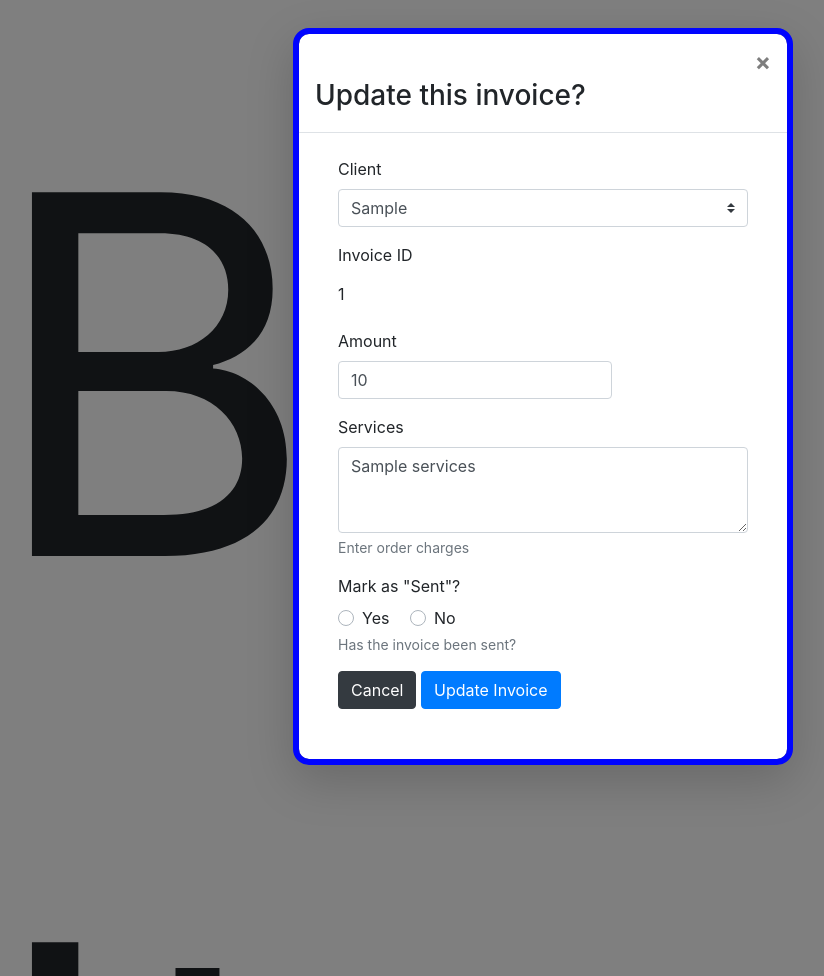
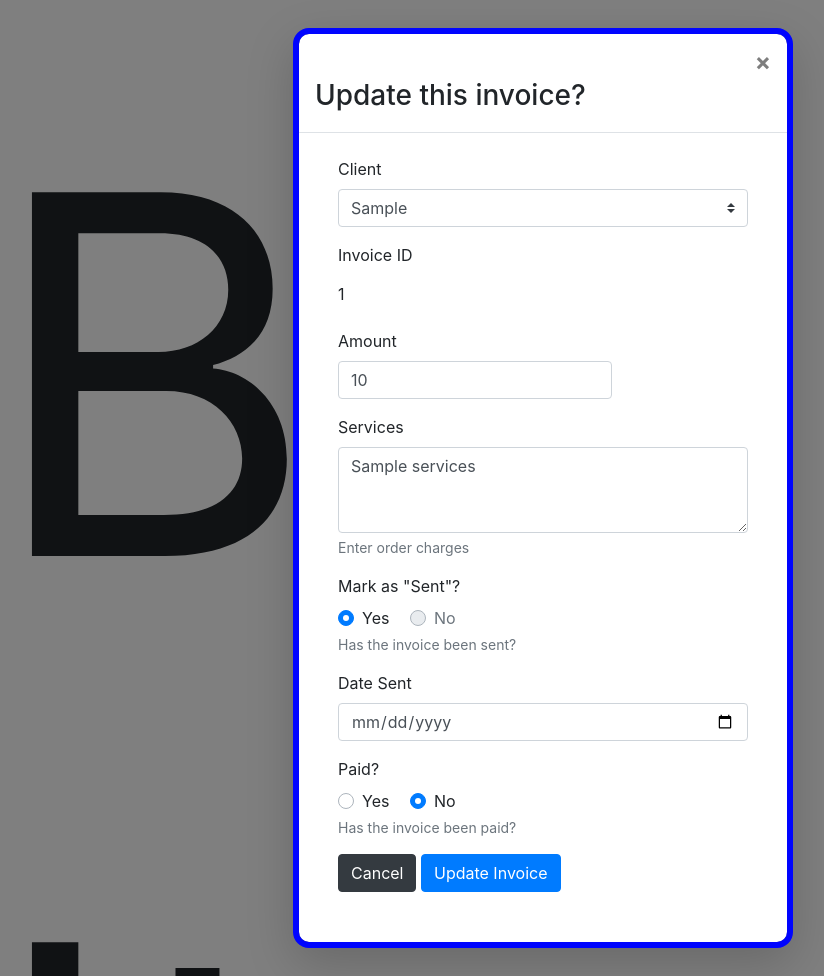
Before and after one commit to sechabro/billit, a Flask app: template app/templates/admin/update.html in a window 1280 px wide. Shown: the whole page, without its empty margins (97-921 px from the left). Run offline with Flask 2, Linux system fonts and the light colour scheme; tables that the repository leaves empty hold one stand-in row (values such as "Sample post"); the template is opened without the code that fills it: values that come from a table or form of the project are taken from there, most other values are stand-ins (such as "Sample title", 1, 10 or a date in 2020); some libraries are stand-ins or nearby versions.

Commit message:
2022.07.14 Invoice radio button gray-outs and picker slide-downs, depending on database values

```diff
--- a/app/static/js/scripts.js
+++ b/app/static/js/scripts.js
@@ -2,6 +2,49 @@
     $("#make_modal").modal('show');
 });
 
+// If date_sent invoice value is not null, "yes" is checked, date picker slides open after 600ms delay, and 'Paid?' radio choice slides open 100ms thereafter.
+$(document).ready(function() {
+    const dateSent = $('#date-sent').val();
+    if (dateSent != null) {
+        $("input[name=sent_boolean_0]").prop("checked", true);
+        $("input[name=sent_boolean_1]").attr("disabled", true);
+        $("input[name=sent_boolean_0").prop("checked", function() {
+            $('#sent-date-picker').delay(600).slideDown(250);
+            $('#paid').delay(700).slideDown(250);
+        });
+    };
+});
+
+// slide-opening and closing sent-date picker
+$(document).ready(function () {
+    $('#sent_boolean_0').click(function () {
+        $('#sent-date-picker').slideDown(250);
+        $('#paid').delay(120).slideDown(250);
+    })
+    $('#sent_boolean_1').click(function () {
+        $('#paid').slideUp(250);
+        $('#sent-date-picker').delay(120).slideUp(250);
+
+    });
+});
+
+// If date_paid invoice value is empty, "no" is checked. Else, "yes" is checked and paid-date picker slides open after 600ms delay.
+$(document).ready(function() {
+    const datePaid = $('#date-paid').val();
+    if (datePaid == "") {
+        $("input[id=paid_boolean_1]").prop("checked", true);
+
+    } else {
+        $("input[id=paid_boolean_0]").prop("checked", true);
+        $("input[id=paid_boolean_1]").prop("disabled", true);
+        $("input[id=paid_boolean_0]").prop("checked", function() {
+            $('#paid-date-picker').delay(600).slideDown(250);
+        });
+    };
+});
+
+
+// slide-opening and closing paid-date picker
 $(document).ready(function () {
     $('#paid_boolean_0').click(function () {
         $('#paid-date-picker').slideDown(250);
@@ -11,17 +54,6 @@
     });
 });
 
-$(document).ready(function () {
-    $('#sent_boolean_0').click(function () {
-        $('#sent-date-picker').slideDown(250);
-        $('#paid').delay(120).slideDown(250);
-    });
-    $('#sent_boolean_1').click(function () {
-        $('#paid').slideUp(250);
-        $('#sent-date-picker').delay(120).slideUp(250);
-
-    });
-});
 
 /*$(document).ready(function () {
     $('#invoice_data').mouseover(function () {
--- a/app/templates/admin/update.html
+++ b/app/templates/admin/update.html
@@ -76,19 +76,19 @@
                                     aria-describedby="textareaHelpBlock">{{inv['services']}}</textarea>
                                 <small id="textareaHelpBlock" class="form-text text-muted">Enter order charges</small>
                             </div>
-                            {% endfor %}
+
                             <div class="form-group">
                                 <div class="form-group">
                                     <label>Mark as "Sent"?</label>
                                     <div id="sent">
                                         <div class="custom-control custom-radio custom-control-inline">
-                                            <input name="sent_boolean" id="sent_boolean_0" type="radio"
+                                            <input name="sent_boolean_0" id="sent_boolean_0" type="radio"
                                                 class="custom-control-input" value= "true"
                                                 aria-describedby="sent_booleanHelpBlock">
                                             <label for="sent_boolean_0" class="custom-control-label">Yes</label>
                                         </div>
                                         <div class="custom-control custom-radio custom-control-inline">
-                                            <input name="sent_boolean" id="sent_boolean_1" type="radio"
+                                            <input name="sent_boolean_1" id="sent_boolean_1" type="radio"
                                                 class="custom-control-input" value= "false"
                                                 aria-describedby="sent_booleanHelpBlock">
                                             <label for="sent_boolean_1" class="custom-control-label">No</label>
@@ -99,7 +99,7 @@
                                 </div>
                                 <div id="sent-date-picker" class="form-group" style="display:none;">
                                     <label for="date-sent">Date Sent</label>
-                                      <input id="date-sent" name="date-sent" cols="40" rows="1" class="form-control"
+                                      <input id="date-sent" value="{{inv['date_sent']}}" name="date-sent" cols="40" rows="1" class="form-control"
                                           type="date"/>
                                 </div>
                                 <div id="paid" class="form-group" style="display:none;">
@@ -124,14 +124,15 @@
                                 </div>
                                 <div id="paid-date-picker" class="form-group" style="display:none;">
                                     <label for="date-paid">Date Paid</label>
+                                        <input style="display:none;" value="{{inv['paid']}}" id="paid-bool" name="paid-bool" />
                                       <input id="date-paid" name="date-paid" cols="40" rows="1" class="form-control"
-                                          type="date"/>
+                                          type="date" value="{{inv['date_paid']}}"/>
                                 </div>
                             <div class="form-group">
                                 <button id="cancel" type="button" class="btn btn-dark">Cancel</button>
                                 <button id="update-submit" name="submit" type="submit" class="btn btn-primary">Update Invoice</button>
                             </div>
-
+                            {% endfor %}
                         </form>
                     </div>
                 </div>
```
